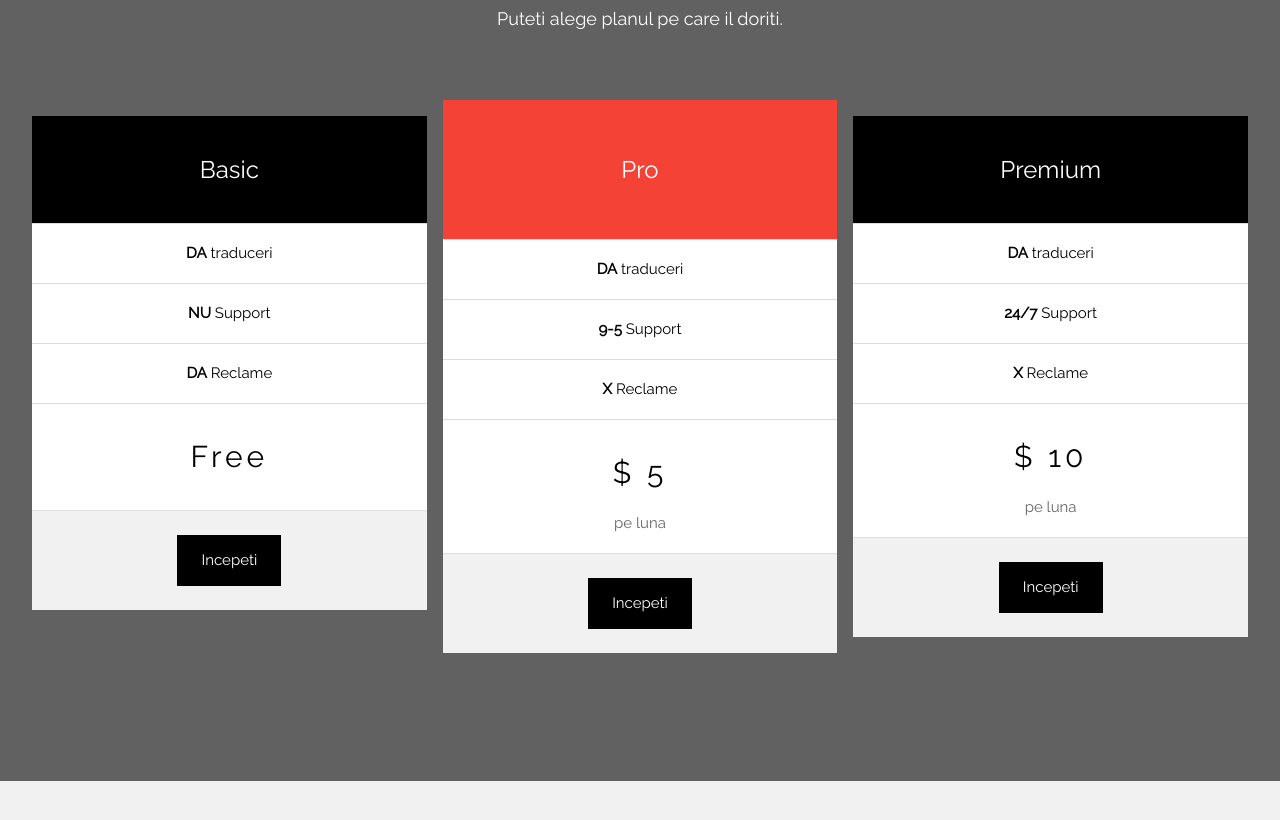
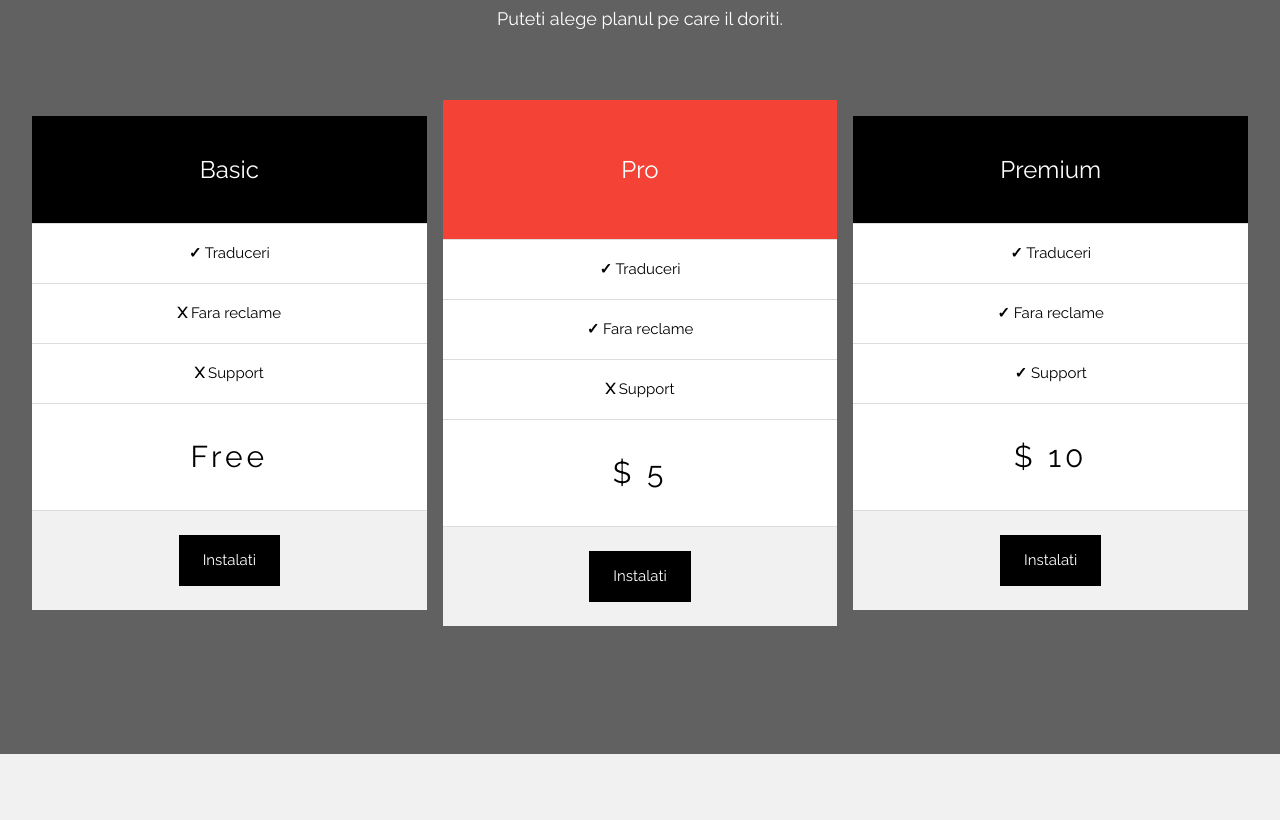
Before and after one commit to Mach3tryhard/Entrepreneurial-education-project-site, a plain HTML site: page index.html in a window 1280 px wide. Shown: the part 4215-5035 px from the top of the page. Drawn offline with nearby package versions, Linux system fonts and the light colour scheme.

Commit message:
Add files via upload

```diff
--- a/index.html
+++ b/index.html
@@ -161,7 +161,7 @@
     <br>Proiecte facute
   </div>
   <div class="w3-quarter">
-    <span class="w3-xxlarge">30+</span>
+    <span class="w3-xxlarge">36+</span>
     <br>Meetinguri
   </div>
   <div class="w3-quarter">
@@ -233,44 +233,42 @@
     <div class="w3-third w3-section">
       <ul class="w3-ul w3-white w3-hover-shadow">
         <li class="w3-black w3-xlarge w3-padding-32">Basic</li>
-        <li class="w3-padding-16"><b>DA</b> traduceri</li>
-        <li class="w3-padding-16"><b>NU</b> Support</li>
-        <li class="w3-padding-16"><b>DA</b> Reclame</li>
+        <li class="w3-padding-16"><b>✓</b> Traduceri</li>
+        <li class="w3-padding-16"><b>X</b> Fara reclame</li>
+        <li class="w3-padding-16"><b>X</b> Support</li>
         <li class="w3-padding-16">
           <h2 class="w3-wide">Free</h2>
         </li>
         <li class="w3-light-grey w3-padding-24">
-          <button class="w3-button w3-black w3-padding-large">Incepeti</button>
+          <button class="w3-button w3-black w3-padding-large">Instalati</button>
         </li>
       </ul>
     </div>
     <div class="w3-third">
       <ul class="w3-ul w3-white w3-hover-shadow">
         <li class="w3-red w3-xlarge w3-padding-48">Pro</li>
-        <li class="w3-padding-16"><b>DA</b> traduceri</li>
-        <li class="w3-padding-16"><b>9-5</b> Support</li>
-        <li class="w3-padding-16"><b>X</b> Reclame</li>
+        <li class="w3-padding-16"><b>✓</b> Traduceri</li>
+        <li class="w3-padding-16"><b>✓</b> Fara reclame</li>
+        <li class="w3-padding-16"><b>X</b> Support</li>
         <li class="w3-padding-16">
           <h2 class="w3-wide">$ 5</h2>
-          <span class="w3-opacity">pe luna</span>
         </li>
         <li class="w3-light-grey w3-padding-24">
-          <button class="w3-button w3-black w3-padding-large">Incepeti</button>
+          <button class="w3-button w3-black w3-padding-large">Instalati</button>
         </li>
       </ul>
     </div>
     <div class="w3-third w3-section">
       <ul class="w3-ul w3-white w3-hover-shadow">
         <li class="w3-black w3-xlarge w3-padding-32">Premium</li>
-        <li class="w3-padding-16"><b>DA</b> traduceri</li>
-        <li class="w3-padding-16"><b>24/7</b> Support</li>
-        <li class="w3-padding-16"><b>X</b> Reclame</li>
+        <li class="w3-padding-16"><b>✓</b> Traduceri</li>
+        <li class="w3-padding-16"><b>✓</b> Fara reclame</li>
+        <li class="w3-padding-16"><b>✓</b> Support</li>
         <li class="w3-padding-16">
           <h2 class="w3-wide">$ 10</h2>
-          <span class="w3-opacity">pe luna</span>
         </li>
         <li class="w3-light-grey w3-padding-24">
-          <button class="w3-button w3-black w3-padding-large">Incepeti</button>
+          <button class="w3-button w3-black w3-padding-large">Instalati</button>
         </li>
       </ul>
     </div>
```
